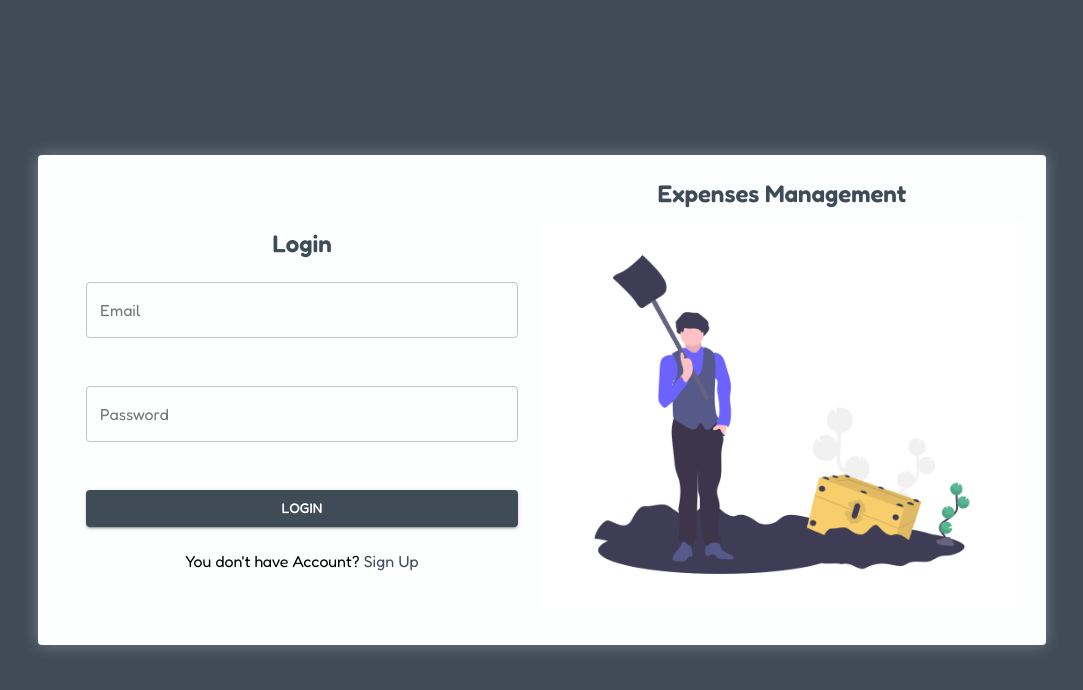
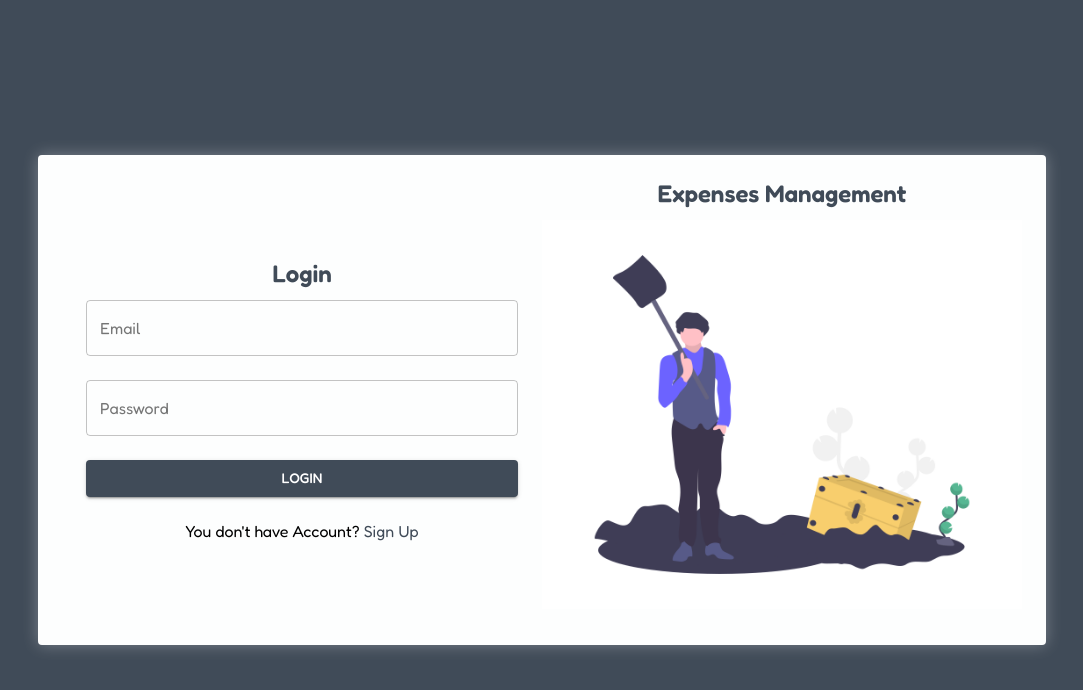
Before and after one commit to Alireza-ce/expenses-management, a React (Create React App) app: page / in a window 1280 px wide. Shown: the top 690 px of the page, without its empty margins (98-1181 px from the left). Built offline with nearby package versions, Linux system fonts and the light colour scheme; no server answers.

Commit message:
add login errors

```diff
--- a/src/components/button/index.ts
+++ b/src/components/button/index.ts
@@ -3,6 +3,6 @@ import Button from "@material-ui/core/Button";
 
 export const ButtonForm = styled(Button)`
   && {
-    margin: 24px;
+    margin:12px 24px;
   }
 `;
--- a/src/components/form/input.ts
+++ b/src/components/form/input.ts
@@ -3,6 +3,6 @@ import TextField from "@material-ui/core/TextField";
 
 export const TextFieldCustom = styled(TextField)`
   && {
-    margin: 24px;
+    margin: 12px 24px;
   }
 `;
--- a/src/components/form/links.ts
+++ b/src/components/form/links.ts
@@ -3,6 +3,7 @@ import { Link } from "react-router-dom";
 
 export const LinkBox = styled.div`
   text-align: center;
+  margin-top:12px ;
 `;
 
 export const CustomLink = styled(Link)`
--- a/src/containers/authentication/Login/login.module.scss
+++ b/src/containers/authentication/Login/login.module.scss
@@ -5,3 +5,9 @@
     height: 20px;
     color: $white;
 }
+
+.errorText{
+    margin: 12px 0;
+    color: $orange;
+    text-align: center;
+}
--- a/src/containers/authentication/Login/login.tsx
+++ b/src/containers/authentication/Login/login.tsx
@@ -22,6 +22,7 @@ interface LoginForm {
 function LoginPage() {
   const navigate = useNavigate();
   const [isLoading, setLoadingStatus] = useState<boolean>(false);
+  const [firebaseError, setFirebaseError] = useState({ show: false, message: '' });
   const { signIn } = useAuth();
 
   const { handleSubmit, control, formState: { errors } } = useForm<LoginForm>({
@@ -32,13 +33,13 @@ function LoginPage() {
   });
 
   const onSubmit: SubmitHandler<LoginForm> = data => {
-    console.log(data);
+    setFirebaseError({ show: false, message: '' })
     setLoadingStatus(true)
     signIn(data.email, data.password)?.then(res => {
       localStorage.setItem('token', res.user.refreshToken);
       navigate('/dashboard', { replace: false });
     }).catch(err => {
-      console.log(err)
+      setFirebaseError({ show: true, message: 'Email or password is incorrect!' })
     }).finally(() => {
       setLoadingStatus(false)
     })
@@ -68,8 +69,9 @@ function LoginPage() {
           render={({ field }) => <TextFieldCustom {...field} error={errors.password ? true : false} label="Password" variant="outlined" type='password' />}
         />
         <ButtonForm type="submit" variant="contained" color="primary">
-          {isLoading ? <CircularProgress style={{ width: '25px', height: '25px', color: "white" }} /> : 'Login'}
+          {isLoading ? <CircularProgress style={{ width: '24px', height: '24px', color: "white" }} /> : 'Login'}
         </ButtonForm>
+        {firebaseError.show && <p className={classes.errorText}>{firebaseError.message}</p>}
         <LinkBox >
           You don't have Account? <CustomLink to="register"> Sign Up </CustomLink>
         </LinkBox>
```
